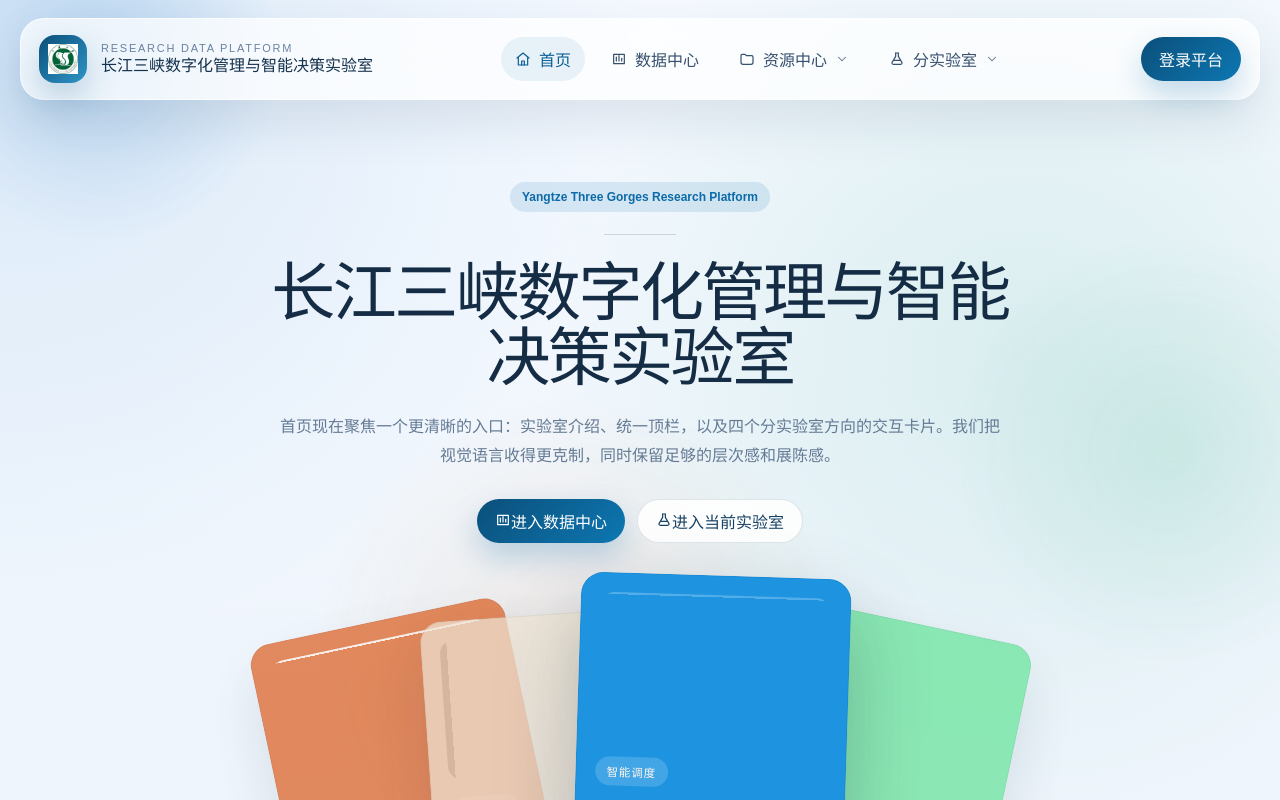
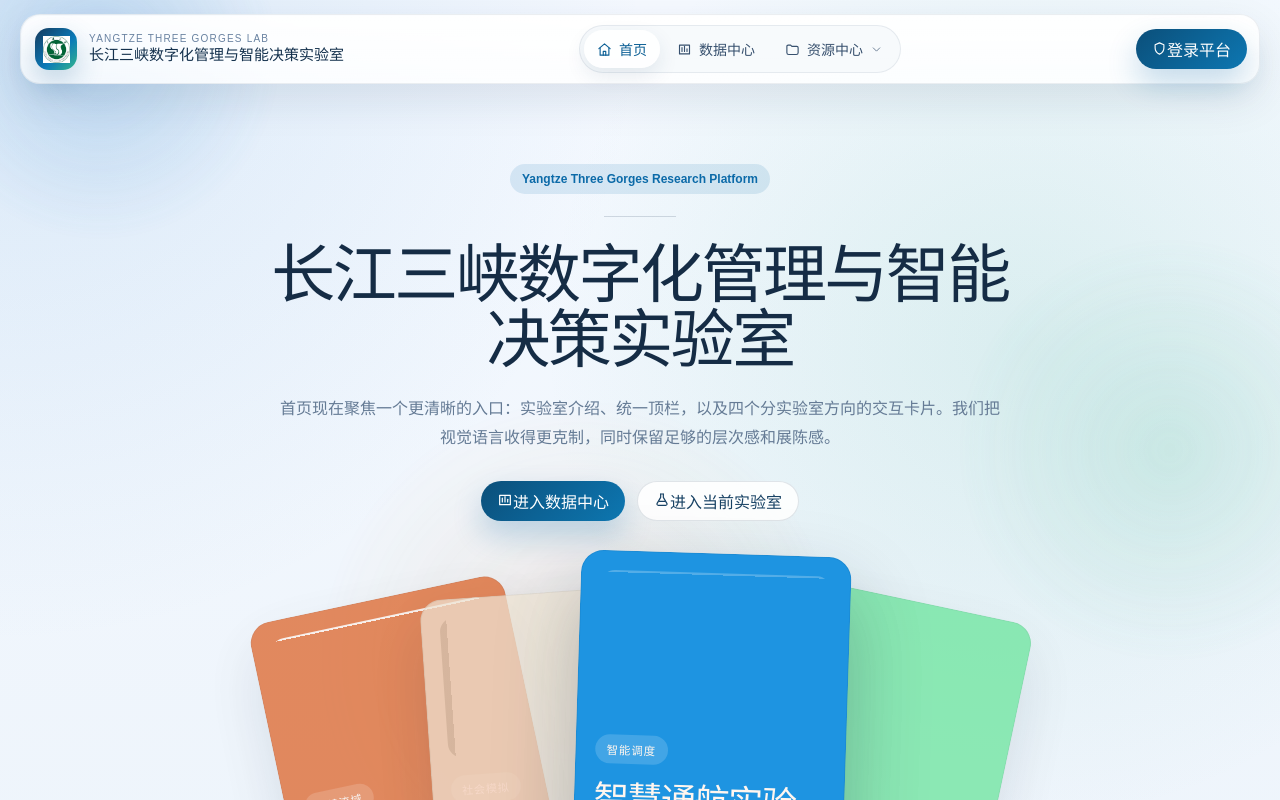
Before and after one commit to xjqofyjb/cjznjcsys, a React (Vite) app in the folder research-data-frontend/: page / in a window 1280 px wide. Shown: the top 800 px of the page. Built offline with nearby package versions, Linux system fonts and the light colour scheme.

Commit message:
Polish topbar navigation

```diff
--- a/research-data-frontend/src/App.css
+++ b/research-data-frontend/src/App.css
@@ -52,7 +52,7 @@
   position: sticky;
   top: 0;
   z-index: 20;
-  padding: 18px 0 10px;
+  padding: 14px 0 8px;
 }
 
 .topbar {
@@ -61,38 +61,54 @@
   display: flex;
   align-items: center;
   justify-content: space-between;
-  gap: 18px;
-  padding: 16px 18px;
-  border: 1px solid rgba(255, 255, 255, 0.65);
-  border-radius: 24px;
-  background: rgba(255, 255, 255, 0.72);
-  box-shadow: 0 22px 50px rgba(18, 46, 78, 0.10);
-  backdrop-filter: blur(18px);
+  gap: 16px;
+  padding: 10px 12px 10px 14px;
+  border: 1px solid rgba(28, 55, 82, 0.08);
+  border-radius: 20px;
+  background: rgba(255, 255, 255, 0.84);
+  box-shadow: 0 16px 42px rgba(18, 46, 78, 0.10);
+  backdrop-filter: blur(22px) saturate(1.2);
+}
+
+.topbar::before {
+  content: "";
+  position: absolute;
+  inset: 1px;
+  border-radius: 19px;
+  pointer-events: none;
+  background: linear-gradient(180deg, rgba(255, 255, 255, 0.72), rgba(255, 255, 255, 0));
+}
+
+.topbar > * {
+  position: relative;
+  z-index: 1;
 }
 
 .brand-lockup {
   display: flex;
   align-items: center;
-  gap: 14px;
+  gap: 12px;
   border: none;
   background: transparent;
   text-align: left;
   padding: 0;
+  min-width: 0;
 }
 
 .brand-lockup__mark {
-  width: 48px;
-  height: 48px;
-  border-radius: 16px;
-  background: linear-gradient(135deg, #0b4f7a 0%, #2f95c6 100%);
+  width: 42px;
+  height: 42px;
+  flex: 0 0 auto;
+  border-radius: 14px;
+  background: linear-gradient(135deg, #163a5c 0%, #0a7ab8 58%, #34b68b 100%);
   display: grid;
   place-items: center;
-  box-shadow: 0 14px 32px rgba(21, 94, 145, 0.25);
+  box-shadow: 0 12px 28px rgba(21, 94, 145, 0.24);
 }
 
 .brand-lockup__mark img {
-  width: 30px;
-  height: 30px;
+  width: 27px;
+  height: 27px;
   object-fit: contain;
 }
 
@@ -103,17 +119,17 @@
 }
 
 .brand-lockup__eyebrow {
-  font-size: 11px;
-  letter-spacing: 0.16em;
+  font-size: 10px;
+  letter-spacing: 0.12em;
   text-transform: uppercase;
   color: #6982a1;
 }
 
 .brand-lockup__text strong {
-  font-size: 16px;
+  font-size: 15px;
   color: #14314d;
   line-height: 1.25;
-  max-width: 420px;
+  max-width: 430px;
 }
 
 .topbar-nav,
@@ -152,7 +168,17 @@
 
 .topbar-nav,
 .topbar-actions {
-  gap: 12px;
+  gap: 10px;
+}
+
+.topbar-nav__track {
+  display: flex;
+  align-items: center;
+  gap: 4px;
+  padding: 4px;
+  border: 1px solid rgba(15, 46, 79, 0.08);
+  border-radius: 999px;
+  background: rgba(245, 249, 252, 0.78);
 }
 
 .topbar-nav__item,
@@ -168,17 +194,21 @@
 }
 
 .topbar-nav__item {
-  gap: 8px;
-  padding: 10px 14px;
+  gap: 7px;
+  min-height: 38px;
+  padding: 0 13px;
   border-radius: 999px;
   background: transparent;
   color: #37506e;
+  font-weight: 650;
+  font-size: 14px;
 }
 
 .topbar-nav__item:hover,
 .topbar-nav__item.is-active {
-  background: rgba(11, 106, 168, 0.08);
+  background: rgba(255, 255, 255, 0.96);
   color: #0b5f95;
+  box-shadow: 0 8px 20px rgba(30, 73, 108, 0.10);
 }
 
 .topbar-dropdown {
@@ -187,14 +217,15 @@
 
 .topbar-menu {
   position: absolute;
-  top: calc(100% + 10px);
+  top: calc(100% + 12px);
   left: 0;
-  min-width: 280px;
-  padding: 8px;
-  border-radius: 22px;
-  background: rgba(255, 255, 255, 0.94);
-  box-shadow: 0 24px 48px rgba(16, 35, 63, 0.18);
-  backdrop-filter: blur(16px);
+  min-width: 304px;
+  padding: 9px;
+  border: 1px solid rgba(15, 46, 79, 0.08);
+  border-radius: 18px;
+  background: rgba(255, 255, 255, 0.96);
+  box-shadow: 0 22px 52px rgba(16, 35, 63, 0.16);
+  backdrop-filter: blur(18px);
 }
 
 .topbar-menu--wide {
@@ -203,9 +234,9 @@
 
 .topbar-menu__item {
   width: 100%;
-  gap: 14px;
+  gap: 12px;
   padding: 12px;
-  border-radius: 16px;
+  border-radius: 12px;
   background: transparent;
   text-align: left;
 }
@@ -224,9 +255,9 @@
 }
 
 .topbar-menu__icon {
-  width: 36px;
-  height: 36px;
-  border-radius: 12px;
+  width: 34px;
+  height: 34px;
+  border-radius: 10px;
   background: rgba(11, 106, 168, 0.08);
   color: #0b6aa8;
 }
@@ -244,17 +275,20 @@
 
 .user-chip {
   gap: 8px;
-  padding: 10px 14px;
+  min-height: 38px;
+  padding: 0 13px;
   border-radius: 999px;
-  background: rgba(11, 106, 168, 0.08);
+  background: rgba(11, 106, 168, 0.07);
   color: #0b5f95;
+  font-weight: 650;
+  font-size: 14px;
 }
 
 .app-button {
   gap: 8px;
   justify-content: center;
-  min-height: 44px;
-  padding: 0 18px;
+  min-height: 40px;
+  padding: 0 16px;
   border-radius: 999px;
   font-weight: 600;
 }
--- a/research-data-frontend/src/App.jsx
+++ b/research-data-frontend/src/App.jsx
@@ -78,7 +78,6 @@ export default function App() {
         authedUser={auth.user?.displayName || auth.user?.email || ""}
         onLogout={auth.logout}
         resourceItems={resourceItems}
-        labs={labs}
       />
 
       <main className="app-main">{renderPage()}</main>
--- a/research-data-frontend/src/shared-ui/components.jsx
+++ b/research-data-frontend/src/shared-ui/components.jsx
@@ -102,11 +102,9 @@ export function LoadingState({ title = "正在加载内容..." }) {
   );
 }
 
-function DesktopNav({ active, onNavigate, onOpenLogin, authedUser, onLogout, resourceItems, labs }) {
+function DesktopNav({ active, onNavigate, onOpenLogin, authedUser, onLogout, resourceItems }) {
   const [resourcesOpen, setResourcesOpen] = useState(false);
-  const [labsOpen, setLabsOpen] = useState(false);
   const isResourceActive = resourceItems.some((item) => item.key === active);
-  const isLabActive = labs.some((item) => item.key === active);
 
   const items = useMemo(
     () => [
@@ -118,14 +116,15 @@ function DesktopNav({ active, onNavigate, onOpenLogin, authedUser, onLogout, res
 
   return (
     <>
-      <nav className="topbar-nav">
+      <nav className="topbar-nav" aria-label="主导航">
+        <div className="topbar-nav__track">
           {items.map((item) => (
             <button
               key={item.key}
               className={`topbar-nav__item ${active === item.key ? "is-active" : ""}`}
               onClick={() => onNavigate(item.key)}
             >
-            <Icon type={item.iconType} size={16} />
+              <Icon type={item.iconType} size={15} />
               <span>{item.label}</span>
             </button>
           ))}
@@ -136,9 +135,9 @@ function DesktopNav({ active, onNavigate, onOpenLogin, authedUser, onLogout, res
             onMouseLeave={() => setResourcesOpen(false)}
           >
             <button className={`topbar-nav__item ${isResourceActive ? "is-active" : ""}`}>
-            <Icon type="folder" size={16} />
+              <Icon type="folder" size={15} />
               <span>资源中心</span>
-            <Icon type="chevronDown" size={14} style={{ opacity: 0.8 }} />
+              <Icon type="chevronDown" size={13} style={{ opacity: 0.72 }} />
             </button>
             {resourcesOpen ? (
               <div className="topbar-menu">
@@ -156,32 +155,6 @@ function DesktopNav({ active, onNavigate, onOpenLogin, authedUser, onLogout, res
               </div>
             ) : null}
           </div>
-
-        <div
-          className="topbar-dropdown"
-          onMouseEnter={() => setLabsOpen(true)}
-          onMouseLeave={() => setLabsOpen(false)}
-        >
-          <button className={`topbar-nav__item ${isLabActive ? "is-active" : ""}`}>
-            <Icon type="lab" size={16} />
-            <span>分实验室</span>
-            <Icon type="chevronDown" size={14} style={{ opacity: 0.8 }} />
-          </button>
-          {labsOpen ? (
-            <div className="topbar-menu topbar-menu--wide">
-              {labs.map((lab) => (
-                <button key={lab.key} className="topbar-menu__item" onClick={() => onNavigate(lab.key)}>
-                  <div className="topbar-menu__icon">
-                    <Icon type={lab.iconType} size={16} />
-                  </div>
-                  <div>
-                    <div className="topbar-menu__title">{lab.shortLabel}</div>
-                    <div className="topbar-menu__desc">{lab.highlights.join(" · ")}</div>
-                  </div>
-                </button>
-              ))}
-            </div>
-          ) : null}
         </div>
       </nav>
 
@@ -189,7 +162,7 @@ function DesktopNav({ active, onNavigate, onOpenLogin, authedUser, onLogout, res
         {authedUser ? (
           <>
             <div className="user-chip">
-              <Icon type="users" size={16} />
+              <Icon type="users" size={15} />
               <span>{authedUser}</span>
             </div>
             <Button variant="ghost" onClick={onLogout}>
@@ -198,14 +171,17 @@ function DesktopNav({ active, onNavigate, onOpenLogin, authedUser, onLogout, res
             </Button>
           </>
         ) : (
-          <Button onClick={onOpenLogin}>登录平台</Button>
+          <Button onClick={onOpenLogin}>
+            <Icon type="shield" size={15} />
+            <span>登录平台</span>
+          </Button>
         )}
       </div>
     </>
   );
 }
 
-function MobileNav({ active, onNavigate, onOpenLogin, authedUser, onLogout, resourceItems, labs }) {
+function MobileNav({ active, onNavigate, onOpenLogin, authedUser, onLogout, resourceItems }) {
   const [open, setOpen] = useState(false);
 
   const closeAndGo = (key) => {
@@ -250,20 +226,6 @@ function MobileNav({ active, onNavigate, onOpenLogin, authedUser, onLogout, reso
             ))}
           </div>
 
-          <div className="mobile-nav__group">
-            <div className="mobile-nav__title">分实验室</div>
-            {labs.map((lab) => (
-              <button
-                key={lab.key}
-                className={`mobile-nav__item ${active === lab.key ? "is-active" : ""}`}
-                onClick={() => closeAndGo(lab.key)}
-              >
-                <Icon type={lab.iconType} size={16} />
-                <span>{lab.shortLabel}</span>
-              </button>
-            ))}
-          </div>
-
           {authedUser ? (
             <div className="mobile-nav__auth">
               <div className="user-chip">
@@ -283,7 +245,8 @@ function MobileNav({ active, onNavigate, onOpenLogin, authedUser, onLogout, reso
                 onOpenLogin();
               }}
             >
-              登录平台
+              <Icon type="shield" size={15} />
+              <span>登录平台</span>
             </Button>
           )}
         </div>
@@ -292,7 +255,7 @@ function MobileNav({ active, onNavigate, onOpenLogin, authedUser, onLogout, reso
   );
 }
 
-export function AppTopBar({ active, onNavigate, onOpenLogin, authedUser, onLogout, resourceItems, labs }) {
+export function AppTopBar({ active, onNavigate, onOpenLogin, authedUser, onLogout, resourceItems }) {
   const isMobile = useIsMobile();
 
   return (
@@ -303,7 +266,7 @@ export function AppTopBar({ active, onNavigate, onOpenLogin, authedUser, onLogou
             <img src="/logo.png" alt="logo" />
           </div>
           <div className="brand-lockup__text">
-            <span className="brand-lockup__eyebrow">Research Data Platform</span>
+            <span className="brand-lockup__eyebrow">Yangtze Three Gorges Lab</span>
             <strong>长江三峡数字化管理与智能决策实验室</strong>
           </div>
         </button>
@@ -316,7 +279,6 @@ export function AppTopBar({ active, onNavigate, onOpenLogin, authedUser, onLogou
             authedUser={authedUser}
             onLogout={onLogout}
             resourceItems={resourceItems}
-            labs={labs}
           />
         ) : (
           <DesktopNav
@@ -326,7 +288,6 @@ export function AppTopBar({ active, onNavigate, onOpenLogin, authedUser, onLogou
             authedUser={authedUser}
             onLogout={onLogout}
             resourceItems={resourceItems}
-            labs={labs}
           />
         )}
       </div>
```
Lines whose indentation alone changed are shown as unchanged.
